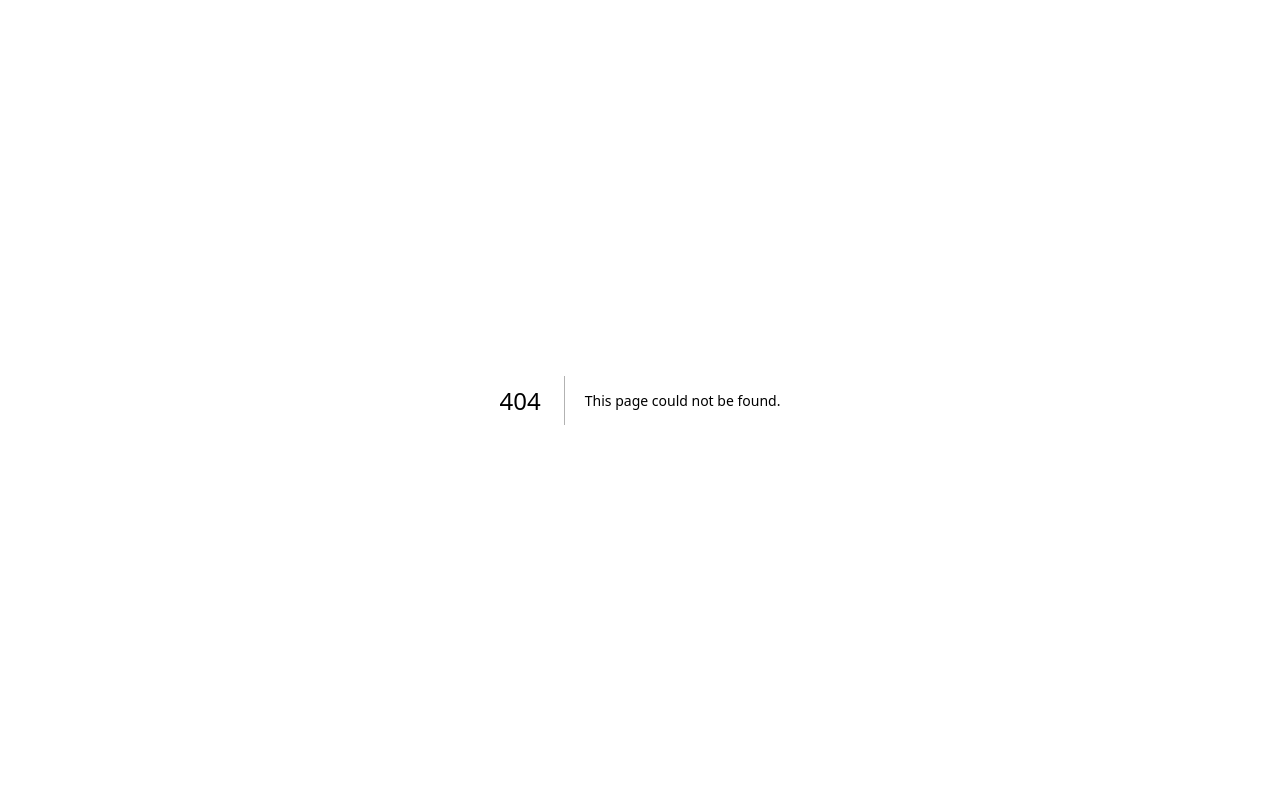
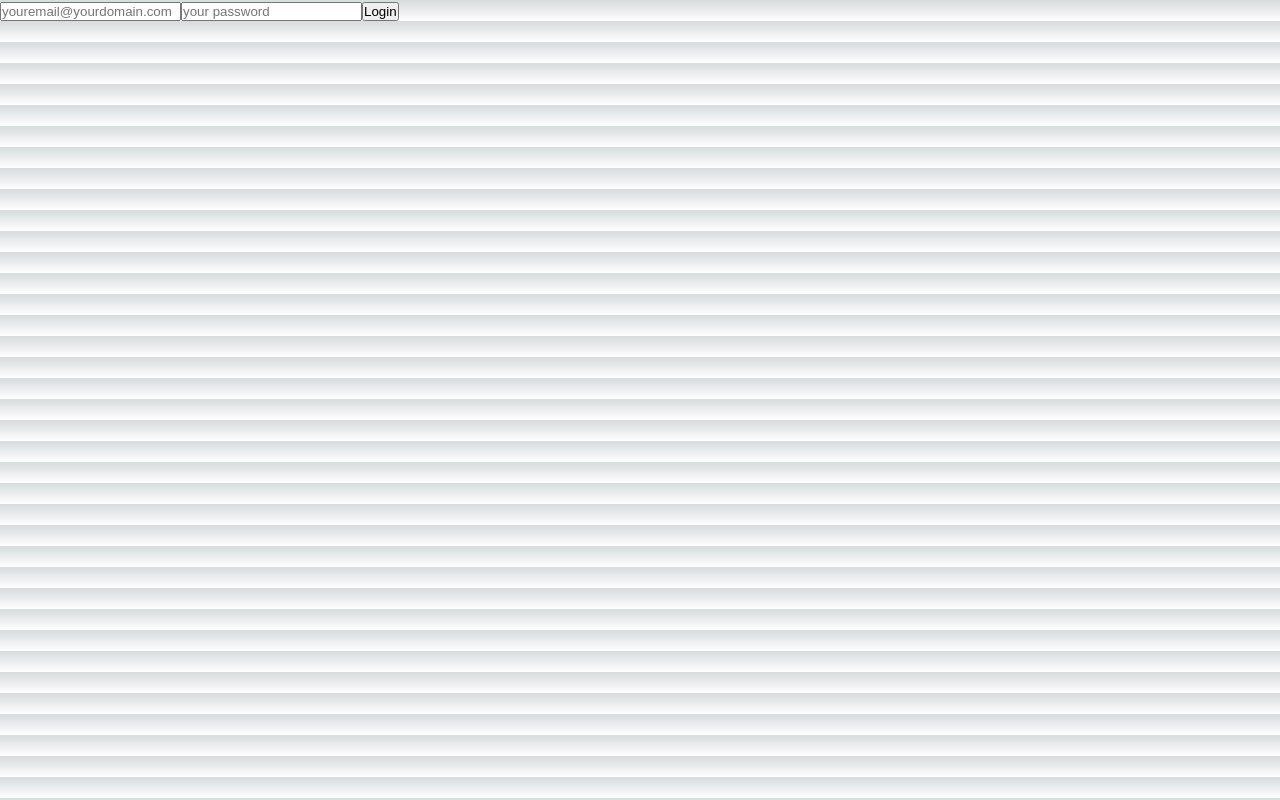
Before and after one commit to adrian1lara/myblog, a Next.js app: page /login in a window 1280 px wide. Before the commit this address had no page. Built offline with nearby package versions, Linux system fonts and the light colour scheme.

Commit message:
handle the function and page to auth user to login

```diff
--- /dev/null
+++ b/src/app/login/page.js
@@ -0,0 +1,60 @@
+'use client'
+
+
+import { useRouter } from "next/navigation";
+import { useState } from "react";
+
+
+export default function Login() {
+
+    const [email, setEmail] = useState('')
+    const [password, setPassword] = useState('')
+    const [error, setError] = useState(null)
+    const router = useRouter()
+
+    const handleLogin = async ()=> {
+        try {
+            const res = await fetch('http://localhost:3000/blog-api/login', {
+                method: 'POST',
+                headers: {
+                    'Content-Type': 'application/json',
+                },
+                body: JSON.stringify({email , password})
+            })
+
+            if(res.ok) {
+                const data = await res.json()
+                localStorage.setItem('accessToken', data.token)
+                localStorage.setItem('userId', data._id)
+                router.push("/post-form")
+            } else {
+                const errorData = await res.json()
+                throw new Error(errorData.message ||"Failed to fetch data")
+            }
+        } catch (error) {
+            console.error("Failed to login: ",error)
+            setError(error.message)
+        }
+    }
+
+    return(
+        <div>
+            <input
+            type="email"
+            placeholder="youremail@yourdomain.com"
+            value={email}
+            onChange={(e) => setEmail(e.target.value)}/>
+
+            <input
+            type="password"
+            placeholder="your password"
+            value={password}
+            onChange={(e) => setPassword(e.target.value)}
+            />
+
+            <button onClick={handleLogin}>Login</button>
+
+            {error && <p style={{ color: 'red' }}>{error}</p>}
+        </div>
+    )
+}
```
